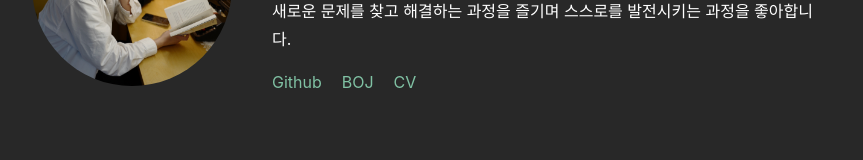
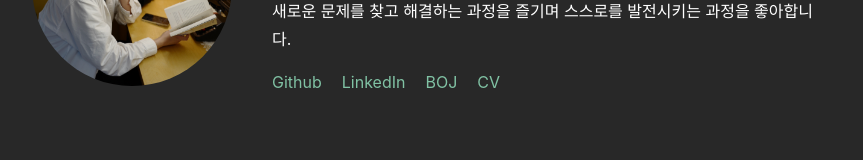
Before and after one commit to st42597/my-web, a React (Create React App) app in the folder client/: page / in a window 1280 px wide. Shown: the part 234-394 px from the top of the page, without its empty margins (208-1071 px from the left). Built offline with nearby package versions, Linux system fonts and the light colour scheme.

Commit message:
content: add linkedin link

```diff
--- a/client/src/router/pages/home.js
+++ b/client/src/router/pages/home.js
@@ -55,6 +55,11 @@ function Home() {
               <Link to="https://github.com/st42597">Github</Link>
             </li>
             <li>
+              <Link to="https://www.linkedin.com/in/seonghyeon-cho-a2904024b/">
+                LinkedIn
+              </Link>
+            </li>
+            <li>
               <Link to="https://www.acmicpc.net/user/st42597">BOJ</Link>
             </li>
             <li>
```
